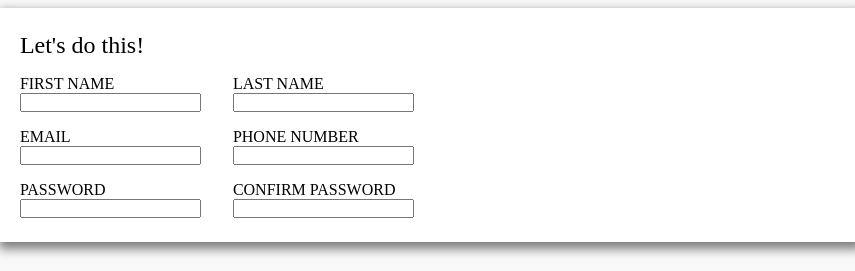
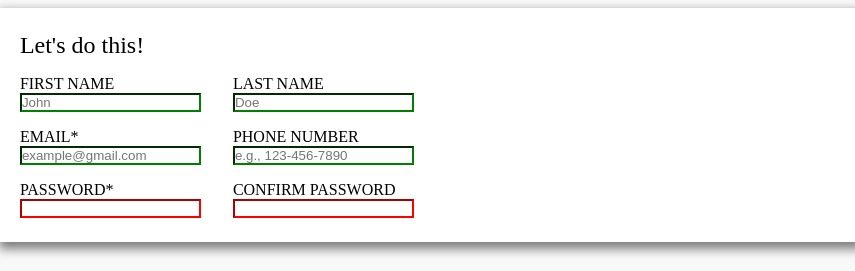
Before and after one commit to webwizsharmin/Sign-up-Form, a plain HTML site: page index.html in a window 1280 px wide. Shown: the part 169-440 px from the top of the page, 425-1280 px from the left. Drawn offline with Linux system fonts and the light colour scheme.

Commit message:
validate the from using css

```diff
--- a/index.html
+++ b/index.html
@@ -33,42 +33,76 @@
       </p>
       <p>you know you want to.</p>
 
-      <form action="myhandling-page.php" method="get">
+      <form id="form" action="myhandling-page.php" method="get">
         <legend>Let's do this!</legend>
         <div class="username">
           <div>
             <label for="first_name">FIRST NAME</label><br />
-            <input type="text" id="first_name" name="user_fname" />
+            <input
+              type="text"
+              id="first_name"
+              name="user_fname"
+              placeholder="John"
+            />
           </div>
           <div>
             <label for="last_name">LAST NAME</label><br />
-            <input type="text" id="last_name" name="user_lname" />
+            <input
+              type="text"
+              id="last_name"
+              name="user_lname"
+              placeholder="Doe"
+            />
           </div>
         </div>
         <div class="contact">
           <div>
-            <label for="email">EMAIL</label><br />
-            <input type="email" name="email" id="email" />
+            <label for="email">EMAIL*</label><br />
+            <input
+              type="email"
+              name="email"
+              id="email"
+              placeholder="example@gmail.com"
+            />
           </div>
           <div>
-            <label for="number">PHONE NUMBER</label><br />
-            <input type="number" id="number" name="number" />
+            <label for="phone">PHONE NUMBER</label><br />
+            <input
+              type="tel"
+              id="phone"
+              name="phone"
+              pattern="[0-9]{3}-[0-9]{3}-[0-9]{4}"
+              placeholder="e.g., 123-456-7890"
+              maxlength="12"
+            />
           </div>
         </div>
 
         <div class="password">
           <div>
-            <label for="password">PASSWORD</label><br />
-            <input type="password" name="password" id="password" />
+            <label for="password">PASSWORD*</label><br />
+            <input
+              type="password"
+              name="password"
+              id="password"
+              maxlength="63"
+              minlength="8"
+              required
+            />
           </div>
           <div>
-            <label for="password">CONFIRM PASSWORD</label><br />
-            <input type="password" id="password" name="password" />
+            <label for="confirm_password">CONFIRM PASSWORD</label><br />
+            <input
+              type="password"
+              id="confirmed_password"
+              name="confirmed_password"
+              required
+            />
           </div>
         </div>
       </form>
 
-      <button type="submit">Create Account</button>
+      <button type="submit" form="form">Create Account</button>
 
       <p>Already have an account? <a href="#">Log in</a></p>
     </div>
--- a/style.css
+++ b/style.css
@@ -86,3 +86,15 @@ button {
 button ~ p {
   margin: 0.2rem 2rem;
 }
+
+input:focus::before {
+  border-color: gray;
+}
+
+input:valid {
+  border-color: green;
+}
+
+input:invalid {
+  border-color: red;
+}
```
